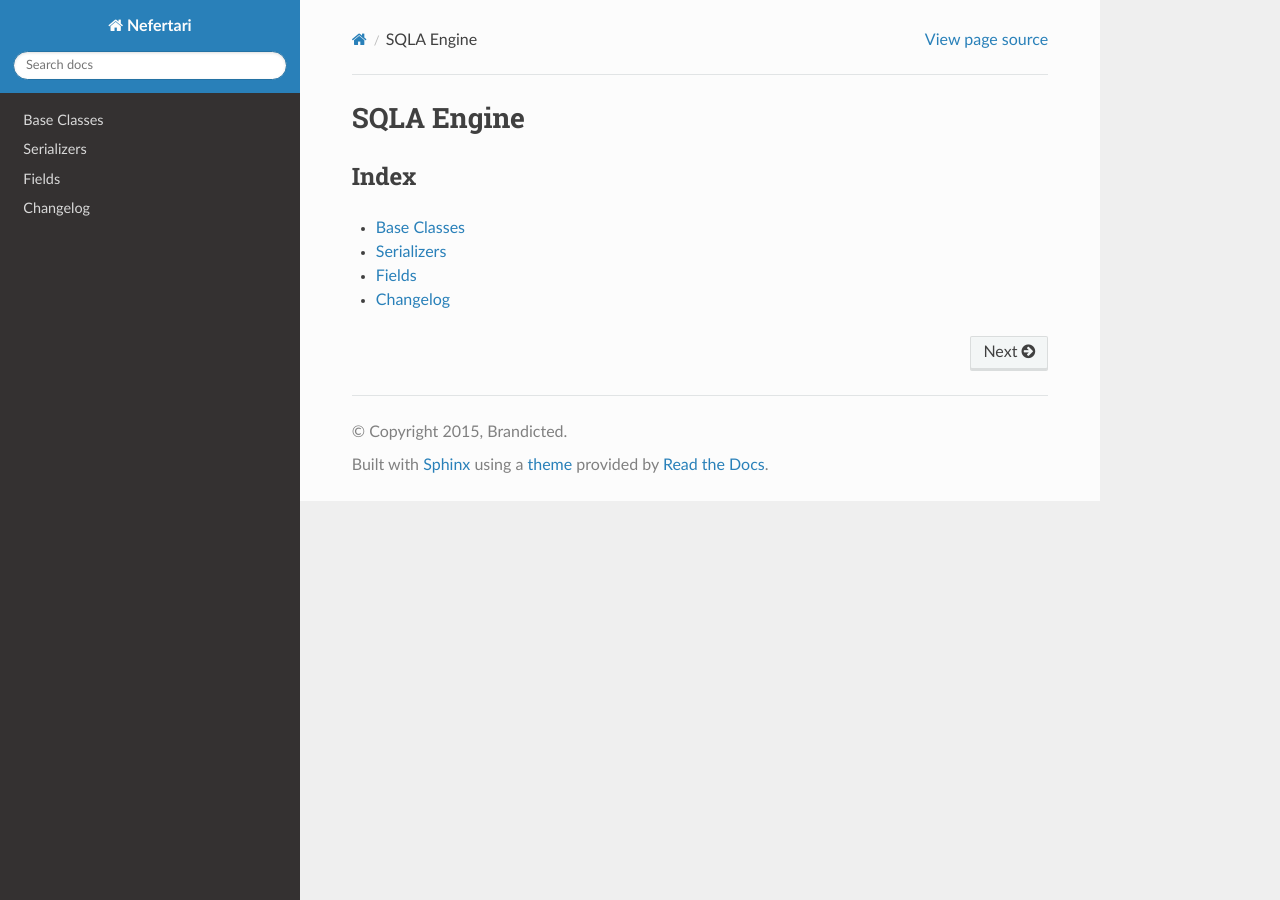
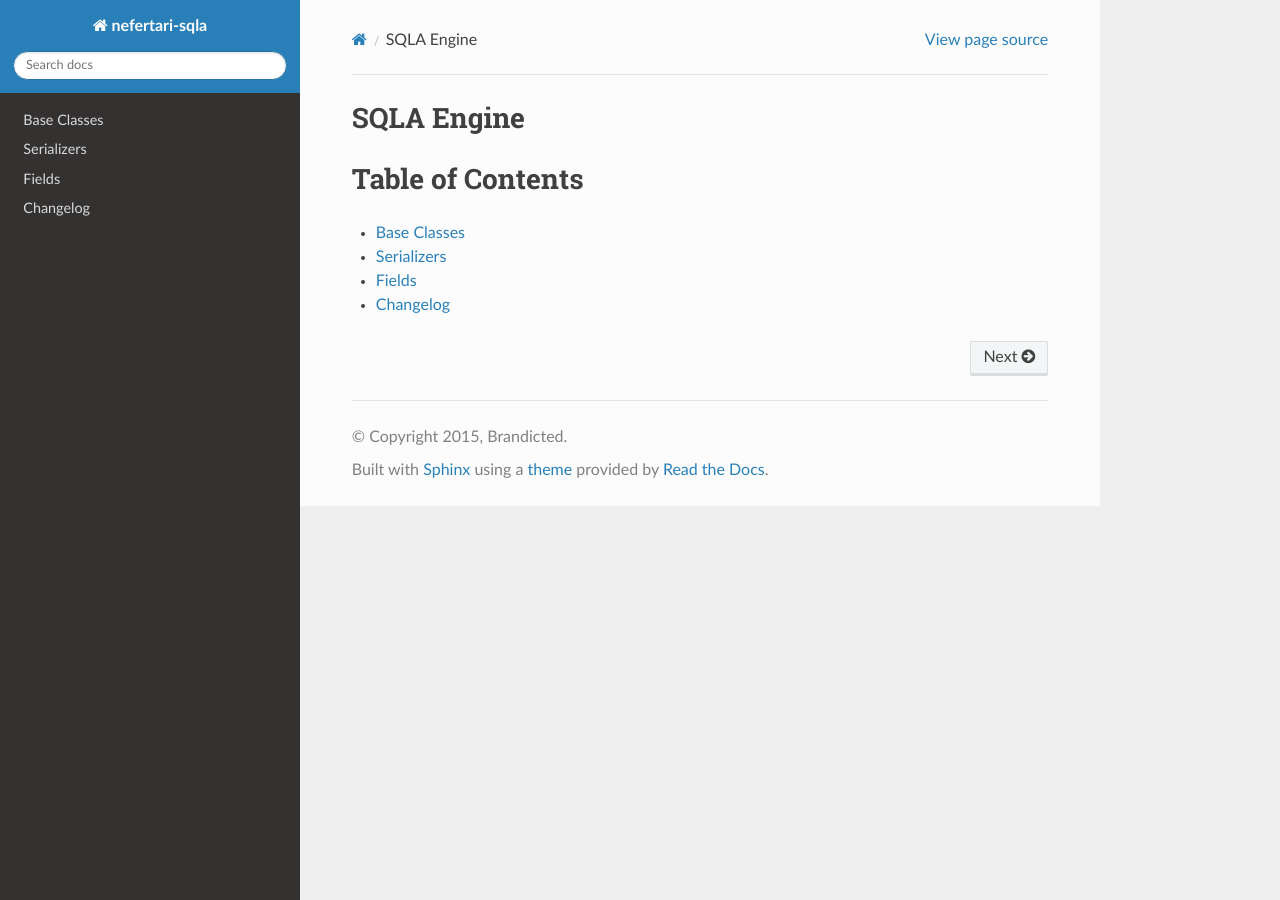
Before and after one commit to ramses-tech/nefertari-sqla, a Sphinx documentation site: the page built from docs/source/index.rst, in a window 1280 px wide. Built offline with Sphinx 7.4.7 and the Read the Docs theme 2.0.0, drawn with Linux system fonts in a browser that asks for light colours.

Commit message:
changed project name in doc conf

```diff
--- a/docs/source/conf.py
+++ b/docs/source/conf.py
@@ -50,7 +50,7 @@ source_suffix = '.rst'
 master_doc = 'index'
 
 # General information about the project.
-project = u'Nefertari'
+project = u'nefertari-sqla'
 copyright = u'2015, Brandicted'
 author = u'Brandicted'
 
--- a/docs/source/index.rst
+++ b/docs/source/index.rst
@@ -1,8 +1,8 @@
 SQLA Engine
 ===========
 
-Index
------
+Table of Contents
+=================
 
 .. toctree::
    :maxdepth: 2
```
